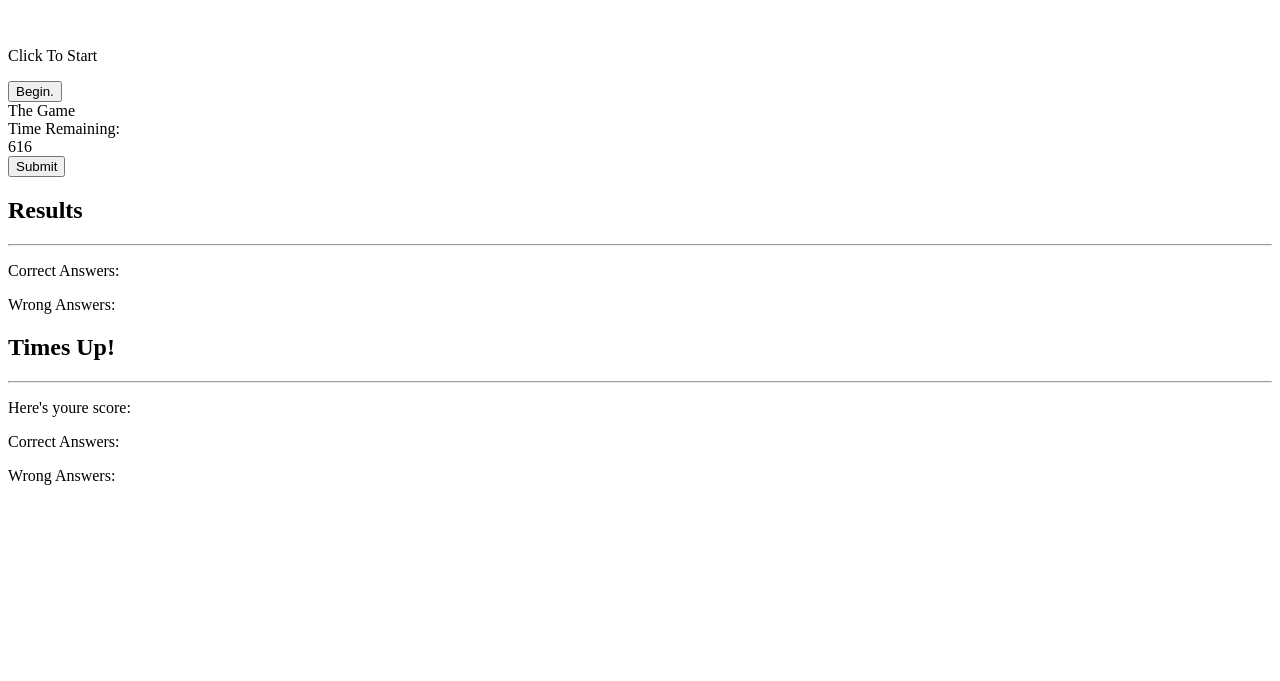
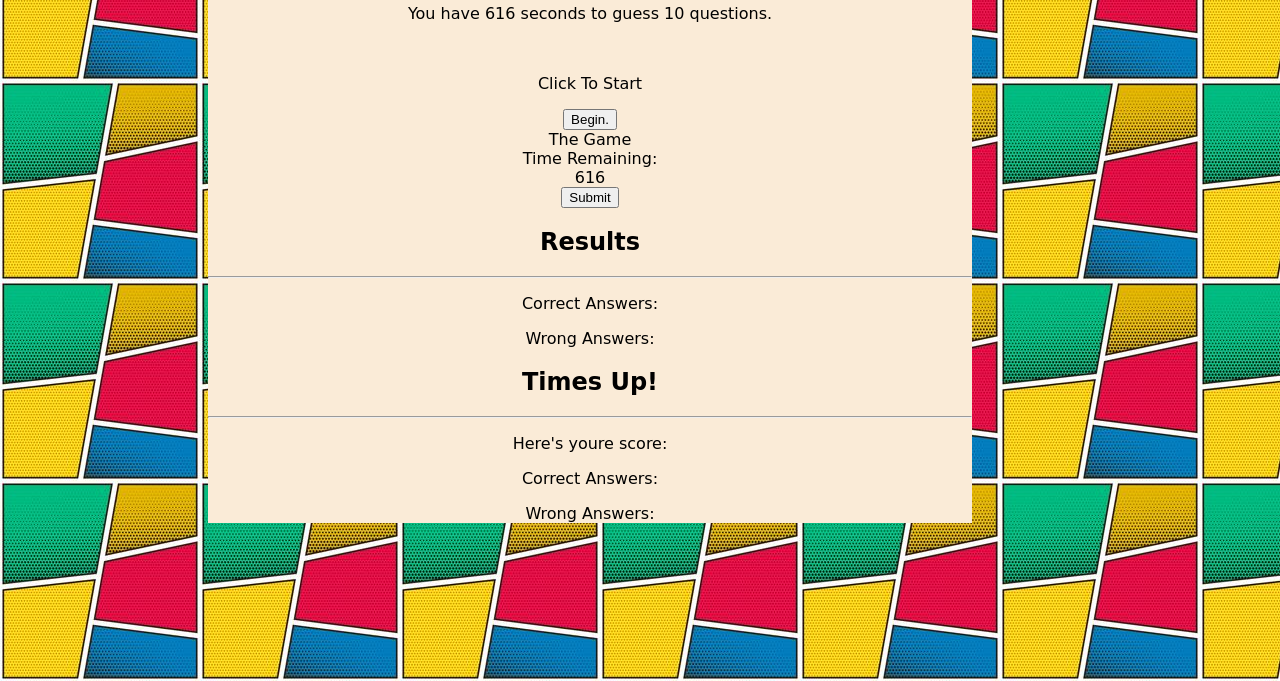
Before and after one commit to ginkaku67/TriviaGame, a plain HTML site: page index.html in a window 1280 px wide. Shown: the part 119-800 px from the top of the page. Drawn offline with nearby package versions, Linux system fonts and the light colour scheme.

Commit message:
questions and css

```diff
--- a/assets/css/style.css
+++ b/assets/css/style.css
@@ -1,7 +1,18 @@
-/*comic  book pattern behind div
-comic sans text
-find bold heroic font for header
-center container*/
-#opener {
-text: red;
+body {
+    background-image: url(CBBG.jpg);
+    background-repeat: repeat;
 }
+
+#errythingElse {
+    font-family: cursive;
+    margin-left:200px;
+    margin-right: 300px;
+    margin-top: 50px;
+    background-color: antiquewhite;
+    text-align: center;
+}
+h1 {
+font-size: 30px;
+}
+
+/*I need my javascript to work before I style much more */
--- a/assets/javascript/app.js
+++ b/assets/javascript/app.js
@@ -39,39 +39,39 @@ var questions = [{
   divClass: ".ddDates"
 },
 {
-  ques: "4",
+  ques: "Which clone took over for Peter Parker in the 1990's?",
   ans: ["0", "1", "2", "3"],
-  name: "name",
-  correct: "3",
-  divClass: ".name"
+  name: "clone",
+  correct: "Ben Reilly",
+  divClass: ".clone"
 },
 {
-  ques: "5",
+  ques: "How many fingers does Nightcrawler have total?",
   ans: ["0", "1", "2", "3"],
-  name: "name",
-  correct: "1",
-  divClass: ".name"
+  name: "fist",
+  correct: "6",
+  divClass: ".fist"
 },
 {
-  ques: "6",
-  ans: ["0", "1", "2", "3"],
-  name: "name",
-  correct: "1",
-  divClass: ".name"
+  ques: "Which one of these heroes does not have a biological child?",
+  ans: ["Batman", "Green Arrow", "Moon Knight", "Aquaman"],
+  name: "child",
+  correct: "Moon Knight",
+  divClass: ".child"
 },
 {
-  ques: "7",
-  ans: ["0", "1", "2", "3"],
-  name: "name",
-  correct: "1",
-  divClass: ".name"
+  ques: "Which of these characters hasn't died in mineline continuity?",
+  ans: ["Wolverine", "Thor", "Squirrel Girl", "The Hulk"],
+  name: "death",
+  correct: "Squirrel Girl",
+  divClass: ".death"
 },
 {
-  ques: "8",
-  ans: ["0", "1", "2", "3"],
-  name: "name",
-  correct: "1",
-  divClass: ".name"
+  ques: "Who created Adamantium in Marvel's main universe (616)?",
+  ans: ["Dr. Myron MacLain", "Dr. Moira Mactaggert", "Hercules", "Dr. Abraham Cornelius"],
+  name: "adamantium",
+  correct: "Dr. Myron MacLain",
+  divClass: ".adamantium"
 },
 {
   ques: "9",
--- a/index.html
+++ b/index.html
@@ -9,7 +9,7 @@
     <title>Document</title>
 </head>
 <body>
-    <div class="jumbotron">
+    <div id="errythingElse">
         <div id="opener">
             <h1>Obscure Comic Book Trivia</h1>
             <hr>
@@ -18,7 +18,6 @@
             <p>Click To Start</p>
             <button type="button" id="begin" class="btn btn-primary black-background white">Begin.</button>
         </div>
-    </div>
 <!--div for timer-->
 <div id="tR"></div>
 <!--Questions*10-->
@@ -32,12 +31,10 @@
         <!-- end equestions-->
     </div>
     <div id="aS">
-        <div class="jumbotron">
             <h2>Results</h2>
             <hr>
             <p id="cA">Correct Answers: </p>
             <p id="wA">Wrong Answers: </p>
-        </div>
     </div>
     <div id="tUp">
         <div class="wrongBox">
@@ -48,7 +45,7 @@
             <p id="wTUp">Wrong Answers: </p>
         </div>
     </div>
-
+</div>
 </body>
 
 <script type="text/javascript" src="assets/javascript/app.js"></script>
```
Also changed, not shown: assets/css/CBBG.jpg (added).
